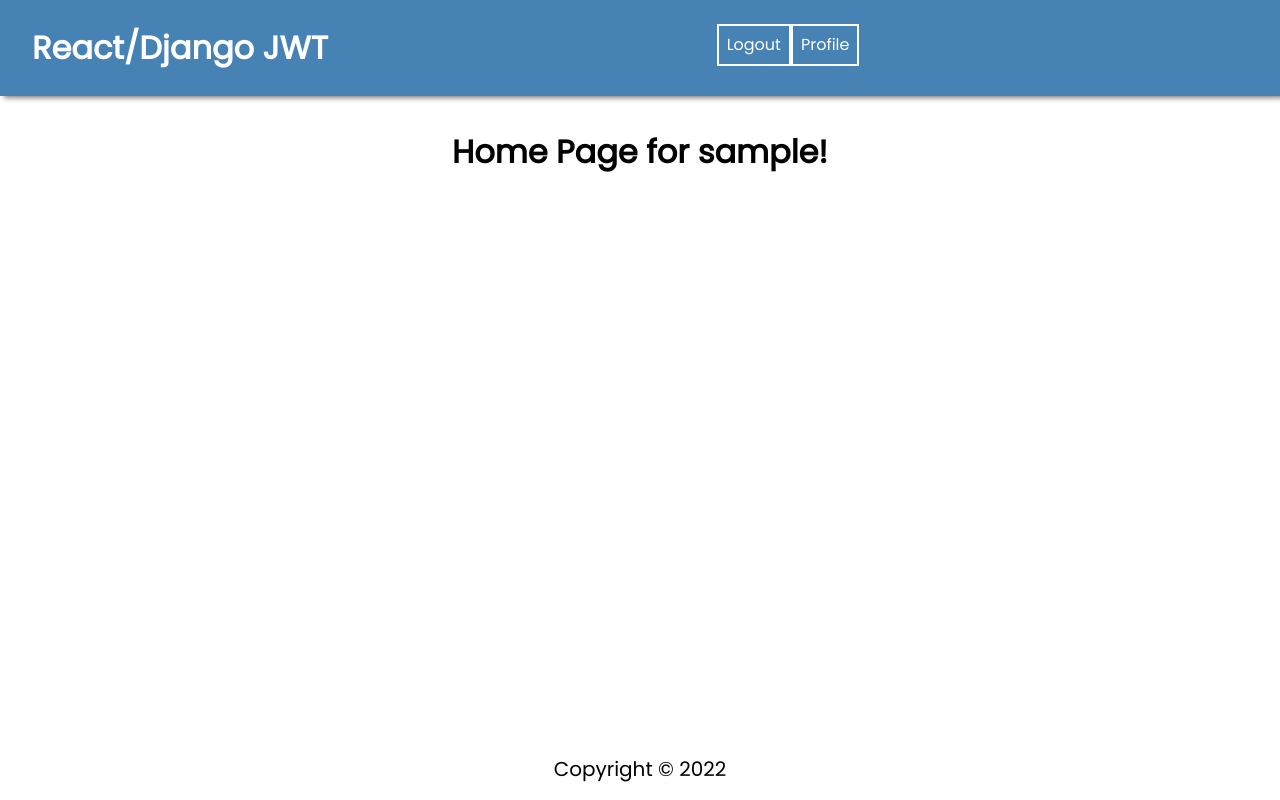
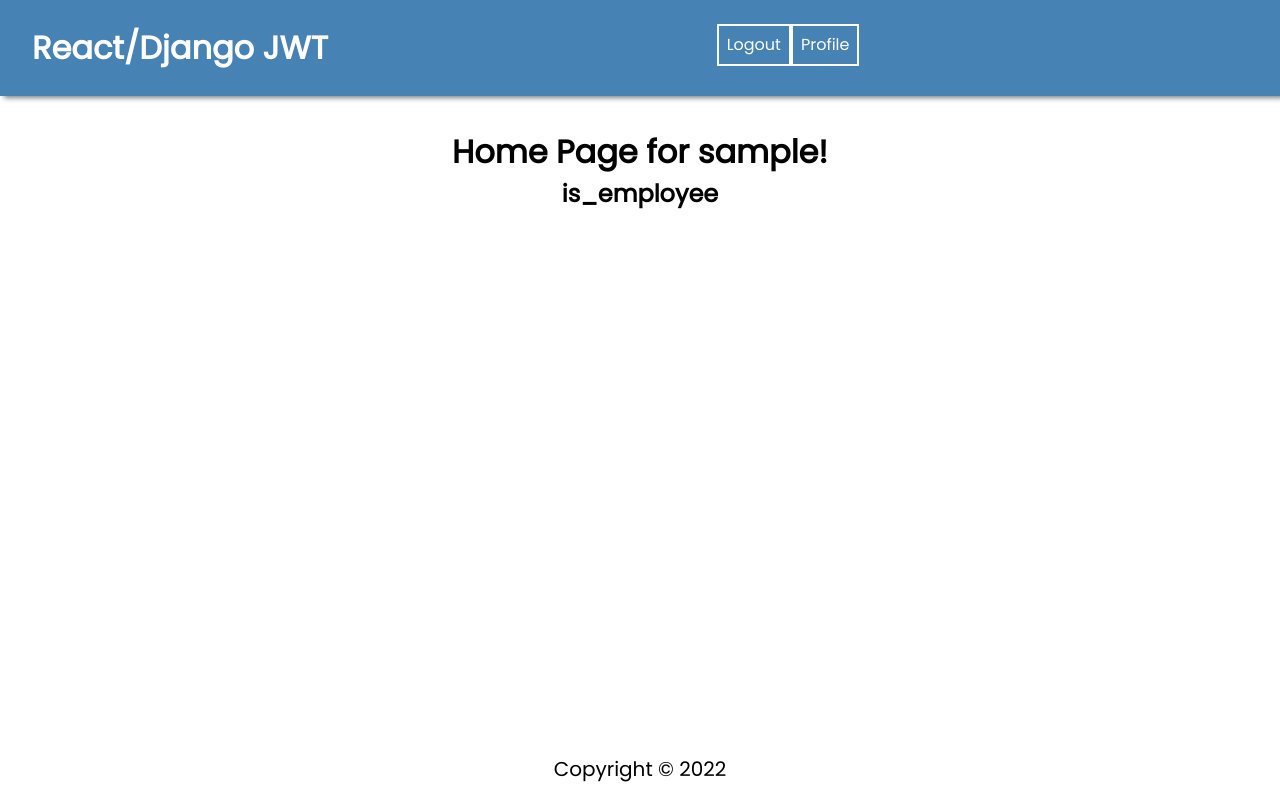
Before and after one commit to michael-prye/Ecommerce-website, a React (Create React App) app in the folder frontend/: page / in a window 1280 px wide. Built offline with nearby package versions, Linux system fonts and the light colour scheme; sample sign-in values are in the browser's storage.

Commit message:
Updated user object in AuthContext to return is_employee

```diff
--- a/frontend/src/context/AuthContext.js
+++ b/frontend/src/context/AuthContext.js
@@ -15,6 +15,7 @@ function setUserObject(user) {
     username: user.username,
     id: user.user_id,
     first_name: user.first_name,
+    is_employee: user.is_employee
   };
 }
 
@@ -35,6 +36,7 @@ export const AuthProvider = ({ children }) => {
         email: registerData.email,
         first_name: registerData.firstName,
         last_name: registerData.lastName,
+        is_employee: true
       };
       let response = await axios.post(`${BASE_URL}/register/`, finalData);
       if (response.status === 201) {
--- a/frontend/src/pages/HomePage/HomePage.js
+++ b/frontend/src/pages/HomePage/HomePage.js
@@ -26,9 +26,18 @@ const HomePage = () => {
   //   };
   //   fetchCars();
   // }, [token]);
+
+    useEffect(()=> {
+      console.log(user.first_name)
+    })
   return (
     <div className="container">
       <h1>Home Page for {user.username}!</h1>
+      {user.is_employee ?(
+        <h2>Customer</h2>
+      ):(
+        <h2>is_employee</h2>
+      )}
 
     </div>
   );
```
